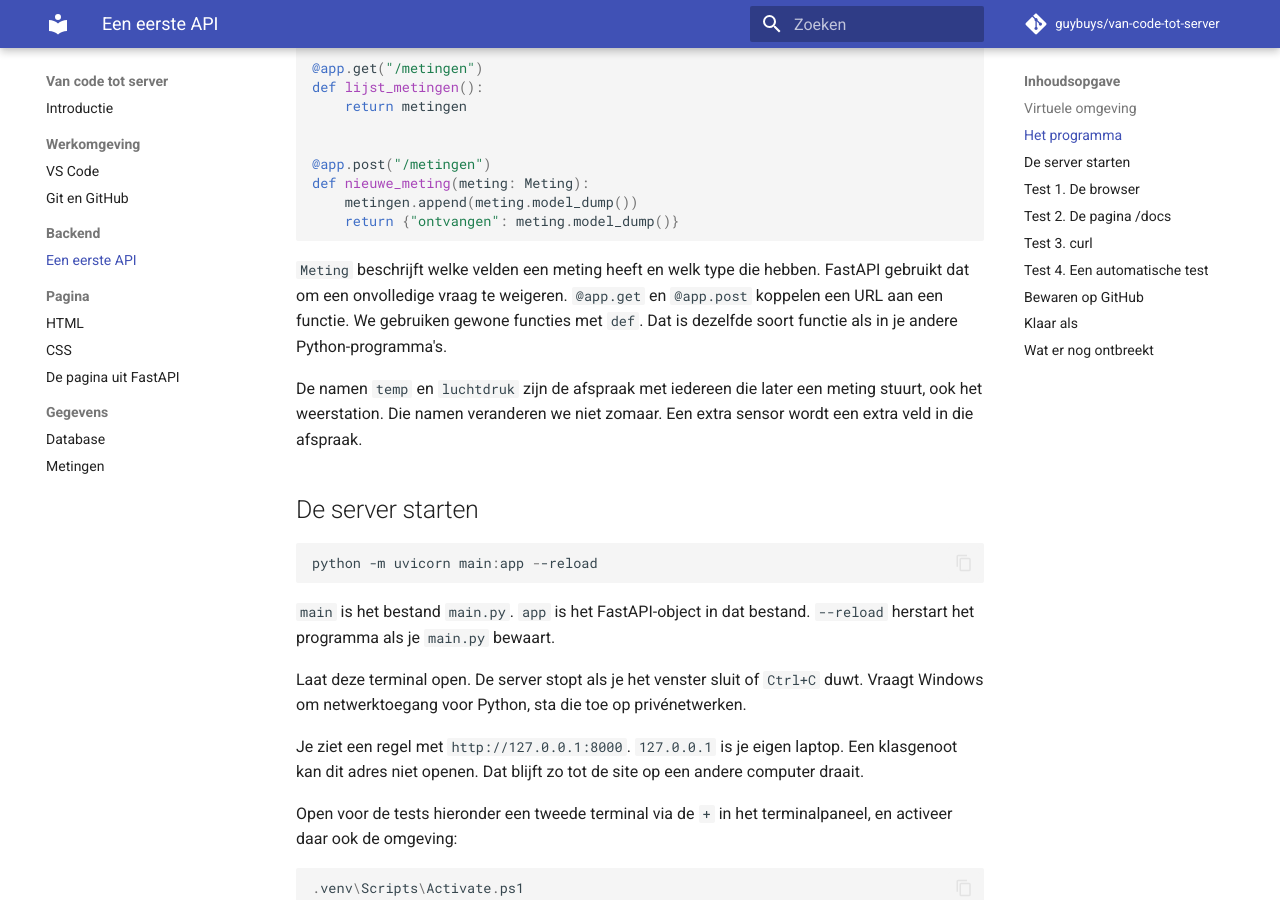
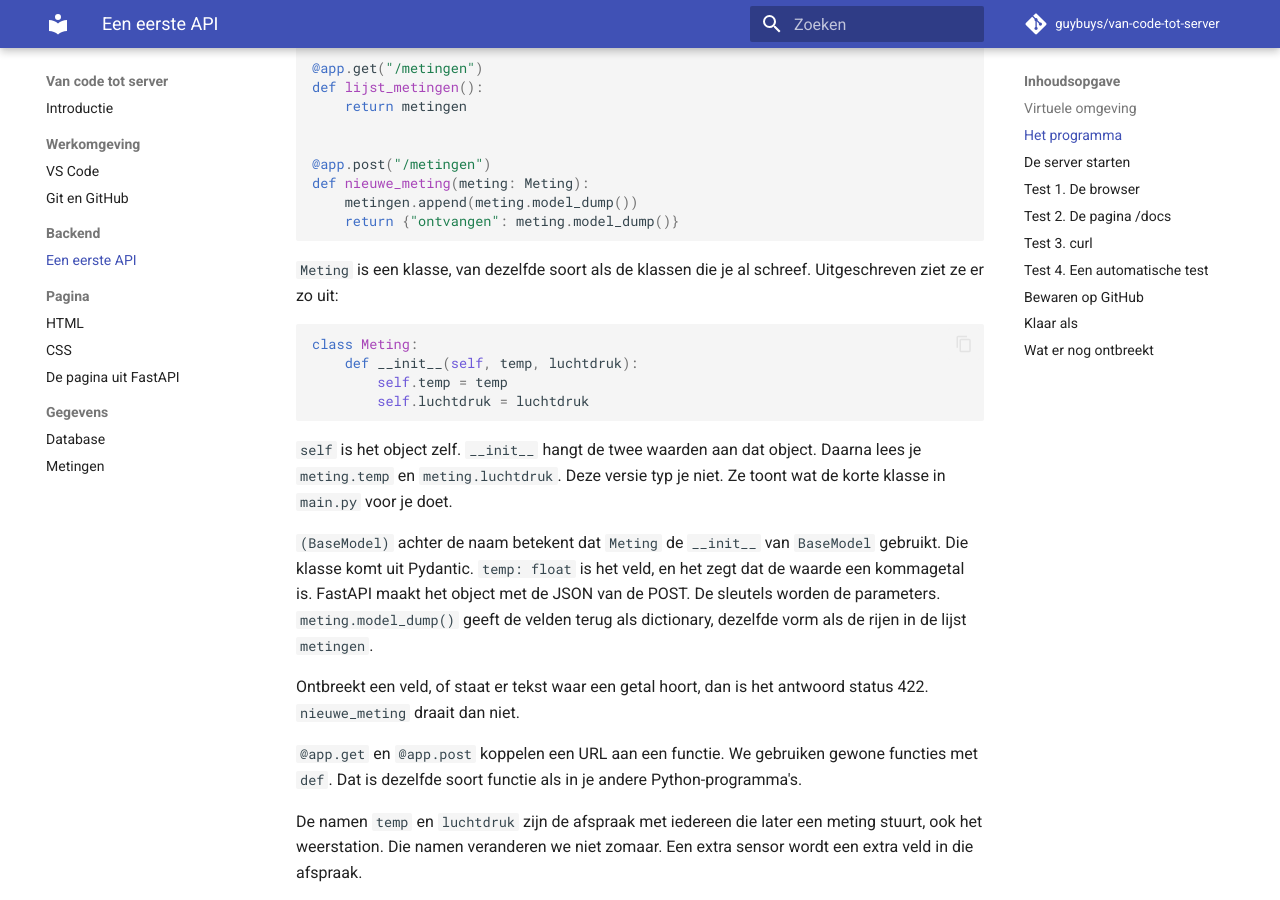
Before and after one commit to guybuys/van-code-tot-server, an MkDocs documentation site: the page built from docs/fastapi.md, in a window 1280 px wide and 900 px high, scrolled down 1610 px. Built offline with MkDocs 1.6.1 and Material for MkDocs 9.7.7, drawn with Linux system fonts in a browser that asks for light colours; comment, search, counter and statistics services are not loaded.

Commit message:
Leg Meting uit als een klasse met __init__ en self.
Co-authored-by: Cursor <cursoragent@cursor.com>

````diff
--- a/docs/fastapi.md
+++ b/docs/fastapi.md
@@ -80,7 +80,22 @@ def nieuwe_meting(meting: Meting):
     return {"ontvangen": meting.model_dump()}
 ```
 
-`Meting` beschrijft welke velden een meting heeft en welk type die hebben. FastAPI gebruikt dat om een onvolledige vraag te weigeren. `@app.get` en `@app.post` koppelen een URL aan een functie. We gebruiken gewone functies met `def`. Dat is dezelfde soort functie als in je andere Python-programma's.
+`Meting` is een klasse, van dezelfde soort als de klassen die je al schreef. Uitgeschreven ziet ze er zo uit:
+
+```python
+class Meting:
+    def __init__(self, temp, luchtdruk):
+        self.temp = temp
+        self.luchtdruk = luchtdruk
+```
+
+`self` is het object zelf. `__init__` hangt de twee waarden aan dat object. Daarna lees je `meting.temp` en `meting.luchtdruk`. Deze versie typ je niet. Ze toont wat de korte klasse in `main.py` voor je doet.
+
+`(BaseModel)` achter de naam betekent dat `Meting` de `__init__` van `BaseModel` gebruikt. Die klasse komt uit Pydantic. `temp: float` is het veld, en het zegt dat de waarde een kommagetal is. FastAPI maakt het object met de JSON van de POST. De sleutels worden de parameters. `meting.model_dump()` geeft de velden terug als dictionary, dezelfde vorm als de rijen in de lijst `metingen`.
+
+Ontbreekt een veld, of staat er tekst waar een getal hoort, dan is het antwoord status 422. `nieuwe_meting` draait dan niet.
+
+`@app.get` en `@app.post` koppelen een URL aan een functie. We gebruiken gewone functies met `def`. Dat is dezelfde soort functie als in je andere Python-programma's.
 
 De namen `temp` en `luchtdruk` zijn de afspraak met iedereen die later een meting stuurt, ook het weerstation. Die namen veranderen we niet zomaar. Een extra sensor wordt een extra veld in die afspraak.
 
````
Also changed, not shown: LERAAR.md (+1 -0 lines).
